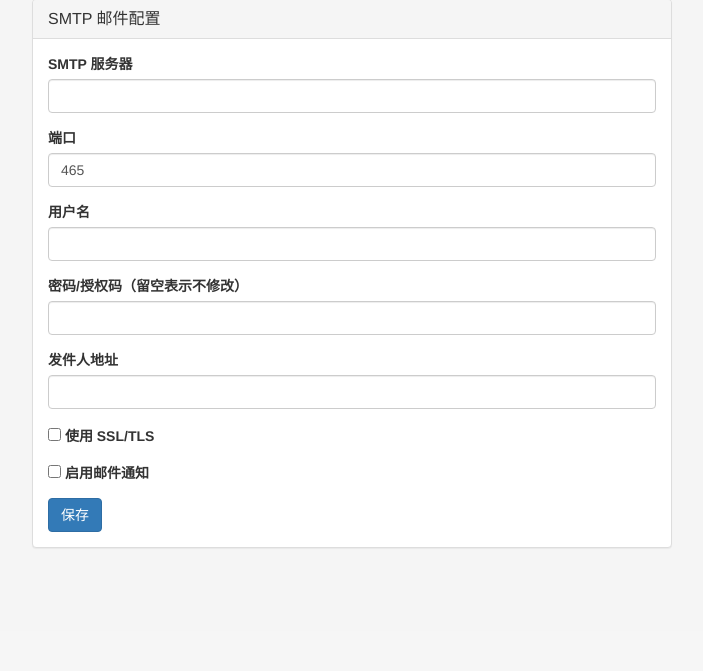
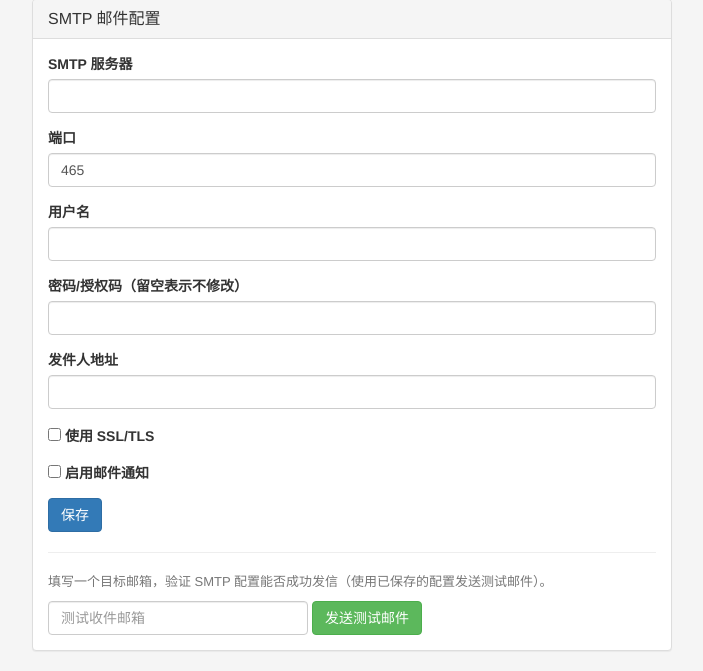
Before and after one commit to yuantao313/no_root_manager, a Django app: page /accounts/settings/ in a window 1280 px wide, after a click on "邮件通知". Shown: the part 169-840 px from the top of the page, without its empty margins (38-741 px from the left). Before the commit the page ends 717 px from the top, so only its background shows below. Run offline with Django 5.2, Linux system fonts and the light colour scheme; the visitor is signed in with stand-in values (Sample User, id 1); data comes from the database, SQL or seed files in the repository; data that the repository does not hold is empty; some libraries are stand-ins or nearby versions.

Commit message:
feat: 系统设置邮件配置增加发件测试功能
- 邮件 tab 新增"发送测试邮件"：填写目标邮箱即可验证
  SMTP 配置能否成功发信（复用已保存的 EmailConfig）
- 成功/失败均给出明确提示，失败时引导检查启用/地址/认证

Co-Authored-By: AtomCode (deepseek-v4-flash) <noreply@atomgit.com>

```diff
--- a/accounts/views.py
+++ b/accounts/views.py
@@ -288,6 +288,20 @@ def settings(request):
             email_cfg.enabled = "enabled" in request.POST
             email_cfg.save()
             messages.success(request, "邮件配置已保存。")
+        elif "send_test_email" in request.POST:
+            target = request.POST.get("test_email", "").strip()
+            if not target:
+                messages.error(request, "请填写测试收件邮箱。")
+            else:
+                ok = send_email(
+                    "NRM 邮件发送测试",
+                    "这是一封 NRM 系统的测试邮件，收到即表示 SMTP 配置可用。",
+                    [target],
+                )
+                if ok:
+                    messages.success(request, f"测试邮件已成功发送至 {target}。")
+                else:
+                    messages.error(request, "测试邮件发送失败（请检查 SMTP 配置是否启用、地址/端口/认证是否正确）。")
         elif "add_webhook" in request.POST:
             name = request.POST.get("name", "").strip()
             url = request.POST.get("url", "").strip()
--- a/templates/accounts/settings.html
+++ b/templates/accounts/settings.html
@@ -46,6 +46,15 @@
                     <p><label><input type="checkbox" name="use_tls" {% if email_cfg.use_tls %}checked{% endif %}> 使用 SSL/TLS</label></p>
                     <p><label><input type="checkbox" name="enabled" {% if email_cfg.enabled %}checked{% endif %}> 启用邮件通知</label></p>
                     <button type="submit" name="save_email" class="btn btn-primary">保存</button>
+                </form>
+                <hr>
+                <p class="text-muted" style="font-size:13px;">填写一个目标邮箱，验证 SMTP 配置能否成功发信（使用已保存的配置发送测试邮件）。</p>
+                <form method="post" class="form-inline">
+                    {% csrf_token %}
+                    <div class="form-group">
+                        <input type="email" name="test_email" class="form-control" placeholder="测试收件邮箱" required style="width:260px;">
+                    </div>
+                    <button type="submit" name="send_test_email" class="btn btn-success">发送测试邮件</button>
                 </form>
             </div>
         </div>
```
